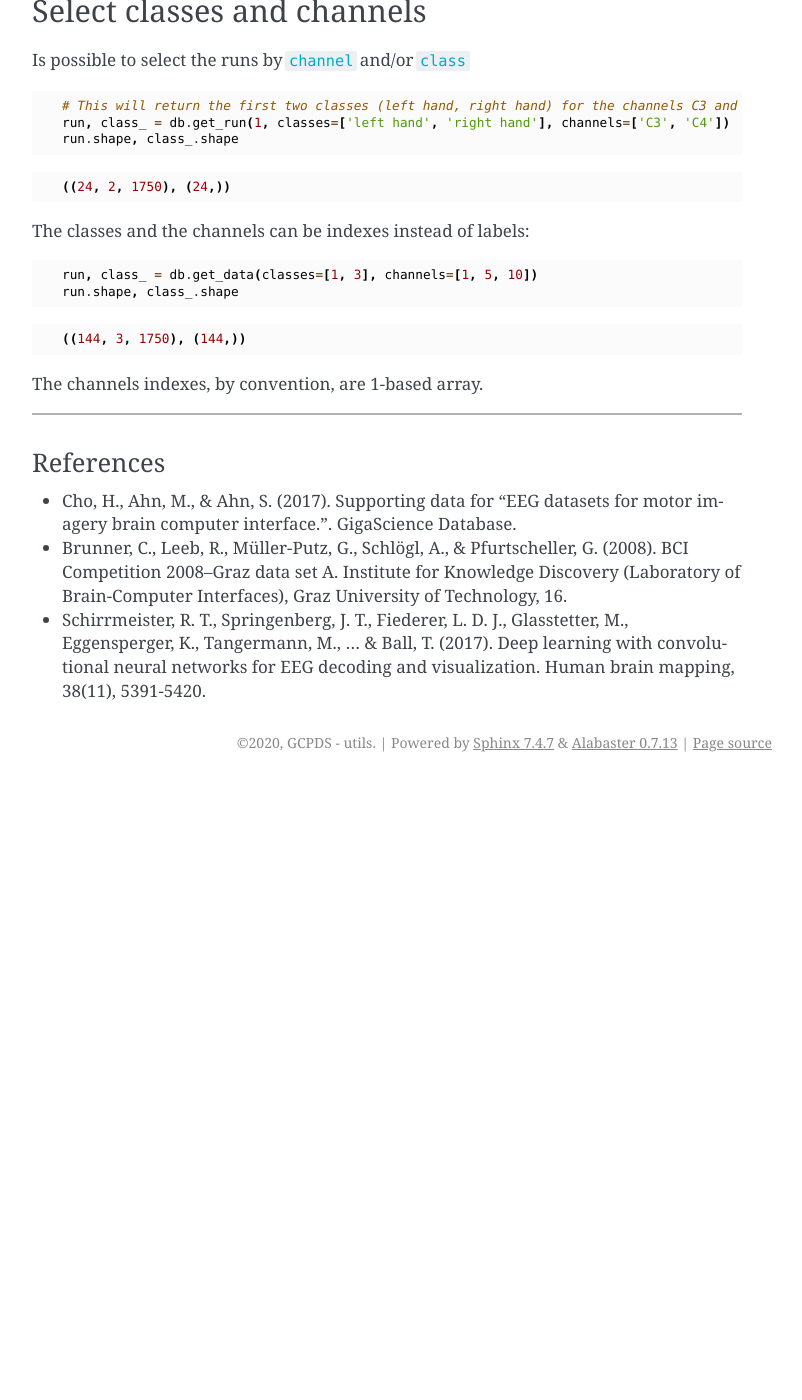
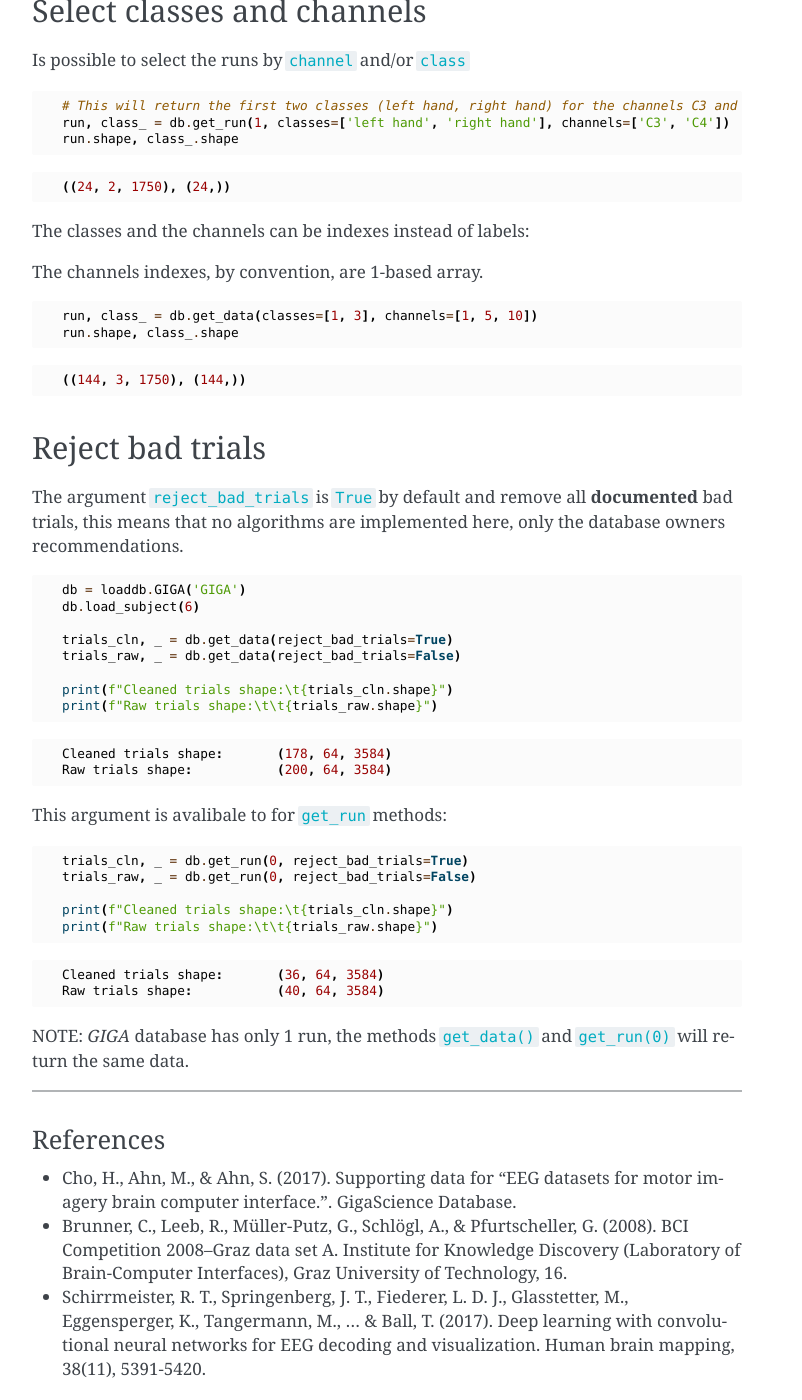
Before and after one commit to UN-GCPDS/python-gcpds.utils, a Sphinx documentation site: the page built from docs/source/_notebooks/01-databases.rst, in a window 1280 px wide and 1400 px high, scrolled down 1549 px. Shown: the whole window, without its empty margins (408-1210 px from the left). Built offline with Sphinx 7.4.7, drawn with Linux system fonts in a browser that asks for light colours; before the commit the page ends 2331 px from its top, so only the background shows below that.

Commit message:
Update documentation

```diff
--- a/docs/source/_notebooks/01-databases.rst
+++ b/docs/source/_notebooks/01-databases.rst
@@ -133,6 +133,8 @@ Is possible to select the runs by ``channel`` and/or ``class``
 
 The classes and the channels can be indexes instead of labels:
 
+The channels indexes, by convention, are 1-based array.
+
 .. code:: ipython3
 
     run, class_ = db.get_data(classes=[1, 3], channels=[1, 5, 10])
@@ -147,7 +149,50 @@ The classes and the channels can be indexes instead of labels:
 
 
 
-The channels indexes, by convention, are 1-based array.
+Reject bad trials
+-----------------
+
+The argument ``reject_bad_trials`` is ``True`` by default and remove all
+**documented** bad trials, this means that no algorithms are implemented
+here, only the database owners recommendations.
+
+.. code:: ipython3
+
+    db = loaddb.GIGA('GIGA')
+    db.load_subject(6)
+
+    trials_cln, _ = db.get_data(reject_bad_trials=True)
+    trials_raw, _ = db.get_data(reject_bad_trials=False)
+
+    print(f"Cleaned trials shape:\t{trials_cln.shape}")
+    print(f"Raw trials shape:\t\t{trials_raw.shape}")
+
+
+.. parsed-literal::
+
+    Cleaned trials shape:	(178, 64, 3584)
+    Raw trials shape:		(200, 64, 3584)
+
+
+This argument is avalibale to for ``get_run`` methods:
+
+.. code:: ipython3
+
+    trials_cln, _ = db.get_run(0, reject_bad_trials=True)
+    trials_raw, _ = db.get_run(0, reject_bad_trials=False)
+
+    print(f"Cleaned trials shape:\t{trials_cln.shape}")
+    print(f"Raw trials shape:\t\t{trials_raw.shape}")
+
+
+.. parsed-literal::
+
+    Cleaned trials shape:	(36, 64, 3584)
+    Raw trials shape:		(40, 64, 3584)
+
+
+NOTE: *GIGA* database has only 1 run, the methods ``get_data()`` and
+``get_run(0)`` will return the same data.
 
 --------------
 
```
Also changed, not shown: 1 other file.
